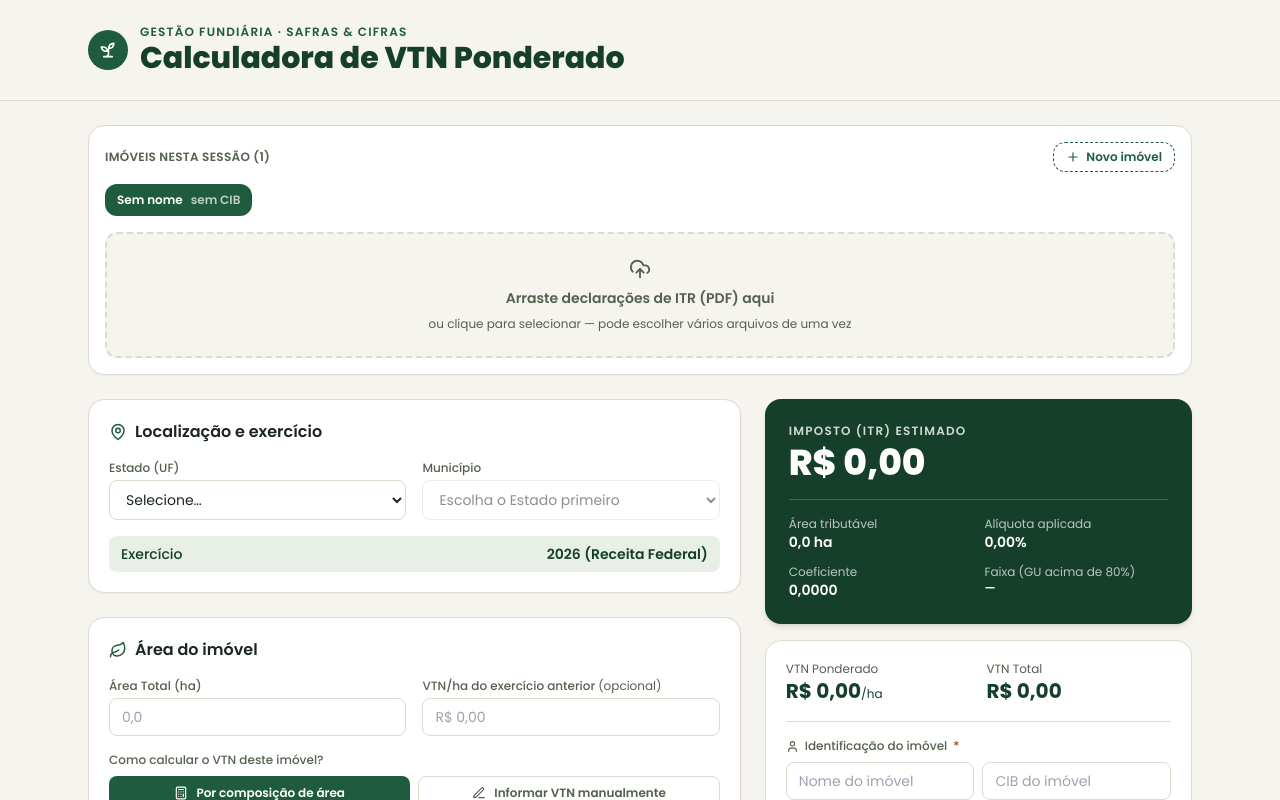
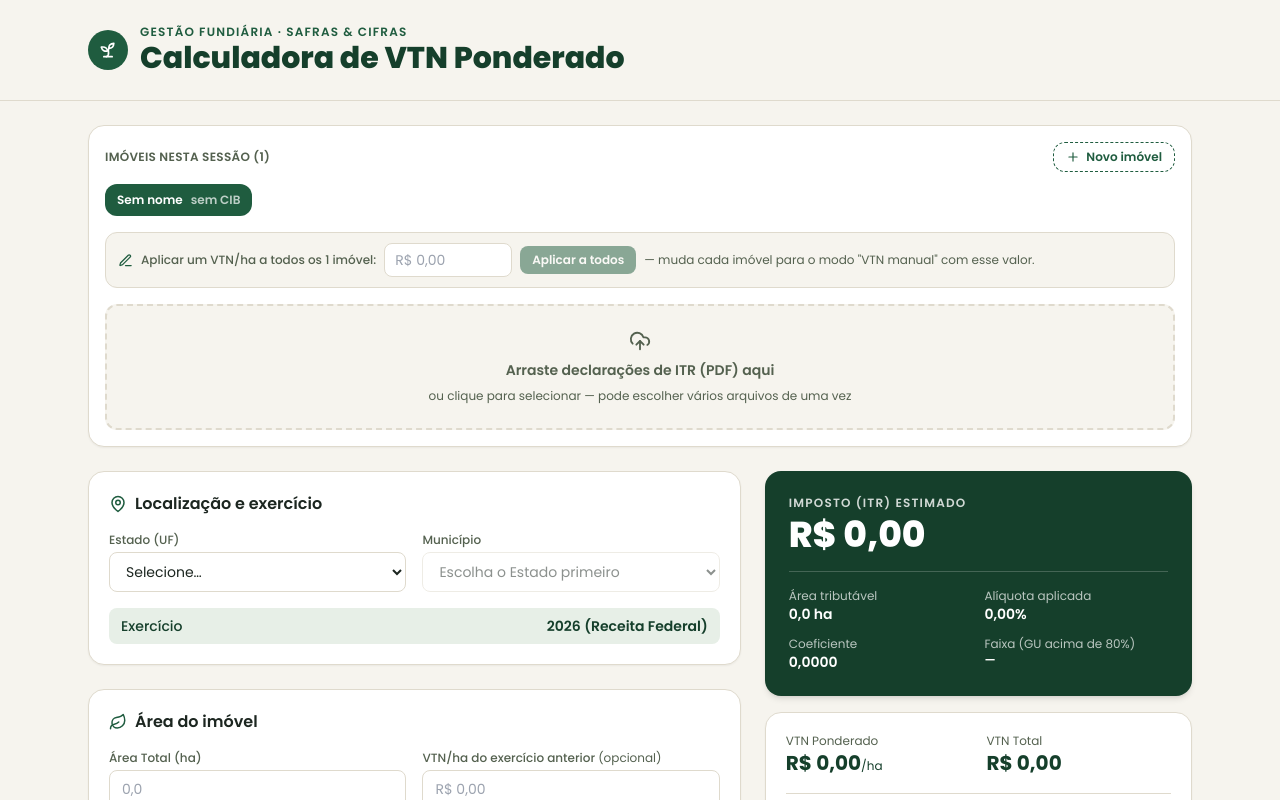
Before and after one commit to caiosolano-tech/calculadora-vtn, a React (Vite) app: page / in a window 1280 px wide. Shown: the top 800 px of the page. Built offline with nearby package versions, Linux system fonts and the light colour scheme.

Commit message:
Update CalculadoraVTN.jsx

```diff
--- a/src/CalculadoraVTN.jsx
+++ b/src/CalculadoraVTN.jsx
@@ -187,6 +187,8 @@ export default function CalculadoraVTN() {
   }, []);
 
   const [imoveis, setImoveis] = useState(() => [criarImovelVazio()]);
+  const [vtnGlobal, setVtnGlobal] = useState('');
+  const [vtnGlobalAplicado, setVtnGlobalAplicado] = useState(false);
   const [activeId, setActiveId] = useState(() => imoveis[0].id);
   const [memoriaAberta, setMemoriaAberta] = useState(true);
   const [copiado, setCopiado] = useState(false);
@@ -213,6 +215,14 @@ export default function CalculadoraVTN() {
     setImoveis((prev) => [...prev, novo]);
     setActiveId(novo.id);
     setTentouGerar(false);
+  }
+
+  function handleAplicarVtnGlobal() {
+    const valor = Number(vtnGlobal);
+    if (!(valor > 0)) return;
+    setImoveis((prev) => prev.map((im) => ({ ...im, modo: 'manual', vtnManual: String(valor) })));
+    setVtnGlobalAplicado(true);
+    setTimeout(() => setVtnGlobalAplicado(false), 2500);
   }
 
   function handleRemoverImovel(id, ev) {
@@ -612,6 +622,30 @@ export default function CalculadoraVTN() {
                 )}
               </button>
             ))}
+          </div>
+
+          {/* Aplicar um único VTN/ha a todos os imóveis da sessão */}
+          <div className="flex flex-wrap items-center gap-2 mb-4 rounded-xl px-3 py-2.5" style={{ background: C.bg, border: `1px solid ${C.line}` }}>
+            <PenLine size={15} color={C.forest} className="flex-shrink-0" />
+            <span className="text-xs font-medium" style={{ color: C.inkSoft }}>Aplicar um VTN/ha a todos os {imoveis.length} imóve{imoveis.length === 1 ? 'l' : 'is'}:</span>
+            <input
+              type="number" min="0" step="0.01" inputMode="decimal"
+              className="rounded-lg px-2.5 py-1.5 text-sm outline-none vtn-mono w-32"
+              style={{ border: `1px solid ${C.line}` }}
+              placeholder="R$ 0,00"
+              value={vtnGlobal}
+              onChange={(e) => setVtnGlobal(e.target.value)}
+            />
+            <button
+              type="button" onClick={handleAplicarVtnGlobal}
+              disabled={!(Number(vtnGlobal) > 0)}
+              className="flex items-center gap-1.5 rounded-lg px-3 py-1.5 text-xs font-semibold disabled:opacity-50"
+              style={{ background: vtnGlobalAplicado ? C.forestSoft : C.forest, color: vtnGlobalAplicado ? C.forestDark : '#fff' }}
+            >
+              {vtnGlobalAplicado ? <CheckCircle2 size={14} /> : null}
+              {vtnGlobalAplicado ? `Aplicado a ${imoveis.length}` : 'Aplicar a todos'}
+            </button>
+            <span className="text-xs" style={{ color: C.inkSoft }}>— muda cada imóvel para o modo "VTN manual" com esse valor.</span>
           </div>
 
           {/* Zona de arrastar-e-soltar */}
```
